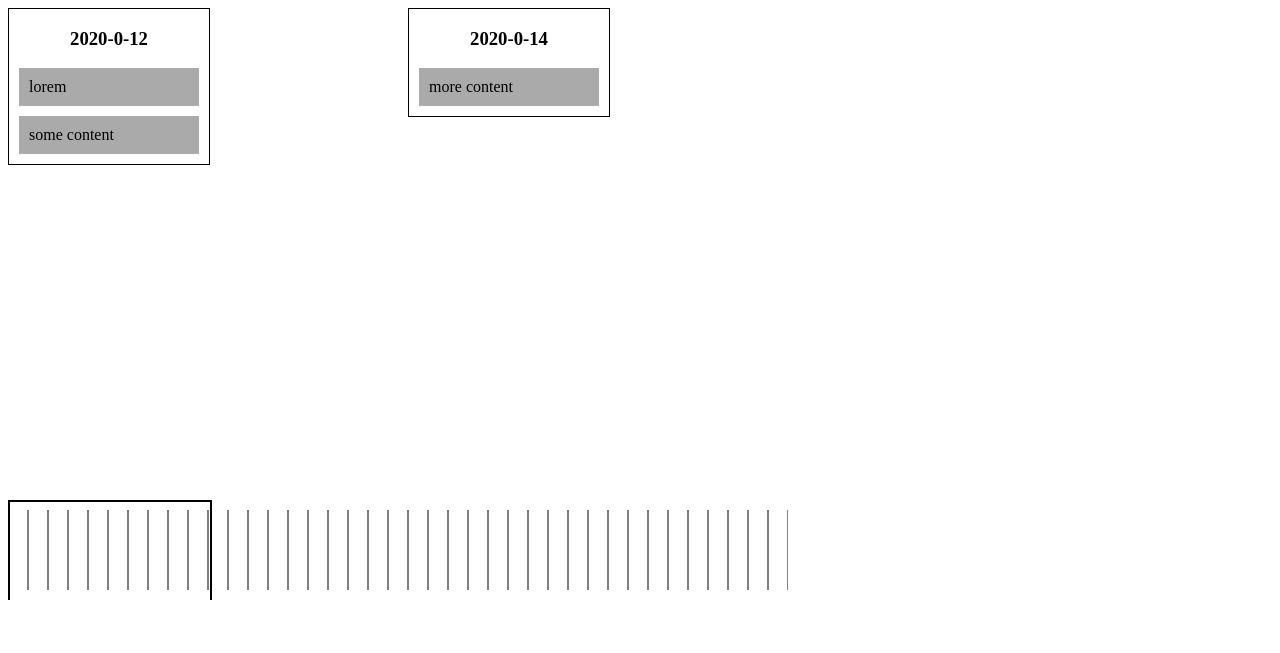
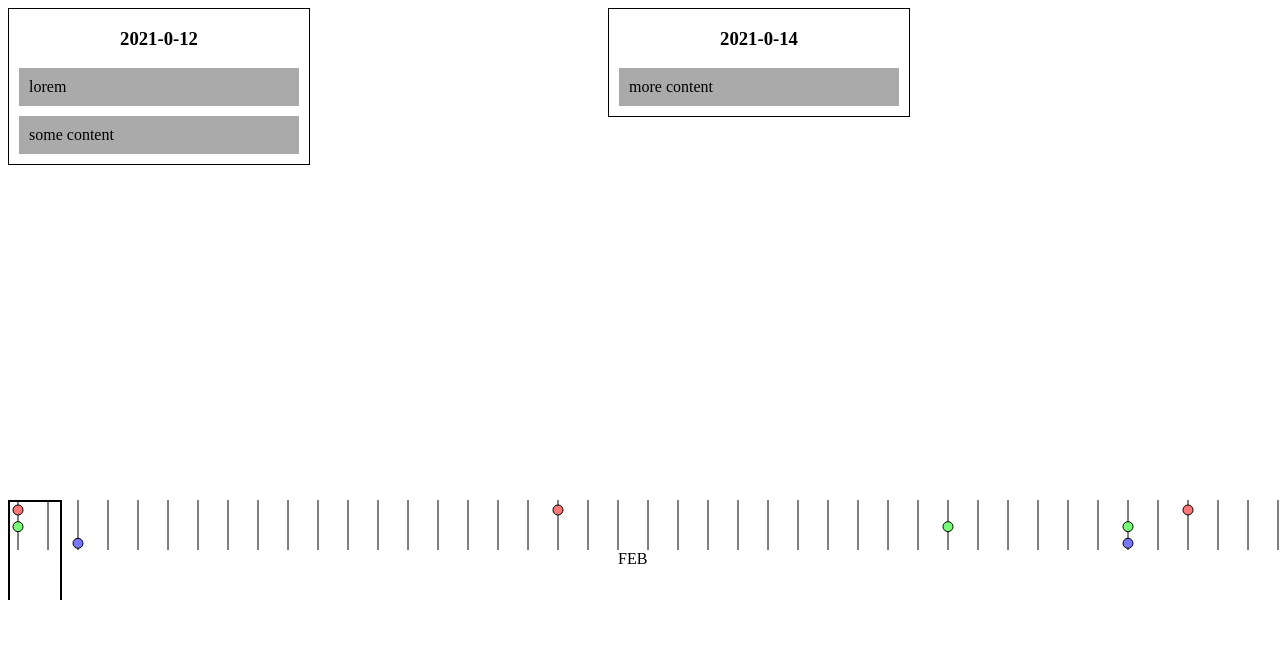
Before and after one commit to JavMayDev/timeline, a website built with webpack: page dist/index.html in a window 1280 px wide. Built offline with nearby package versions, Linux system fonts and the light colour scheme.

Commit message:
scroll the draggable line when dragging to check out all the line without scrolling it (there is some weird bug when scolling the docs line, but it actually works, is just it seems weird)
preview docs in the scaled line

print months

```diff
--- a/src/constants.js
+++ b/src/constants.js
@@ -1,5 +1,21 @@
 const milisecInDay = 1000 * 60 * 60 * 24
-const dayWidth = 200
+const dayWidth = 300
 const scale = 10
+const canvasHeight = 50
 
-export { dayWidth, milisecInDay, scale }
+const monthNames = [
+    'Enero',
+    'Febrero',
+    'Marzo',
+    'Abril',
+    'Mayo',
+    'Junio',
+    'Julio',
+    'Agosto',
+    'Septiembre',
+    'Octubre',
+    'Noviembre',
+    'Diciembre',
+]
+
+export { dayWidth, milisecInDay, scale, canvasHeight, monthNames }
--- a/src/domElements.js
+++ b/src/domElements.js
@@ -4,4 +4,5 @@ const scrollable = document.getElementById('tl-scrollable')
 const draggable = document.getElementById('tl-draggable')
 const canvas = document.getElementById('tl-canvas')
 
+
 export { docsLine, draggableLine, scrollable, draggable, canvas }
--- a/src/draggable.js
+++ b/src/draggable.js
@@ -1,4 +1,4 @@
-import { scrollable, draggable } from './domElements'
+import { scrollable, draggable, draggableLine, canvas } from './domElements'
 import { scale } from './constants'
 
 var draggableDragging = null
@@ -6,22 +6,42 @@ var draggableDragging = null
 // is dragging
 document.getElementById('tl-draggable').onmousedown = () =>
     (draggableDragging = draggable)
+document.getElementById('tl-draggable').ontouchstart = () =>
+    (draggableDragging = draggable)
 
 // stop dragging
 document.onmouseup = () => (draggableDragging = null)
 
-// move draggable to mouse  position
-document.onmousemove = ({ clientX }) => {
+// start dragging
+document.onmousemove = ({ clientX }) => drag(clientX)
+document.ontouchmove = ({ touches }) => drag(touches[0].clientX)
+
+// move draggable to clientX position
+function drag(clientX) {
     if (draggableDragging) {
-        let left = clientX
-        console.log('style: ', parseInt())
+        let left = clientX + draggableLine.scrollLeft
         draggableDragging.style.left = left + 'px'
         scrollable.scroll({ left: left * scale })
+
+	scrollDraggableLine()
     }
+}
+
+// this is to checkout all the line at dragging
+// (actually hard to explain)
+function scrollDraggableLine() {
+    const overflowed = canvas.offsetWidth - draggableLine.offsetWidth
+    draggableLine.scrollLeft =
+        ((parseInt(draggable.style.left.split('p')) -
+            draggableLine.scrollLeft) /
+            draggableLine.offsetWidth) *
+        overflowed
 }
 
 // move draggable when docsLine scrolling
 scrollable.onscroll = event => {
-    if (!draggableDragging)
+    if (!draggableDragging) {
         draggable.style.left = event.target.scrollLeft / scale + 'px'
+	scrollDraggableLine()
+    }
 }
--- a/src/getDocsByDate.js
+++ b/src/getDocsByDate.js
@@ -2,5 +2,13 @@ import { docs } from './getDocs'
 
 export default date =>
     docs.filter(doc => {
-        if (doc.date.getTime() === date.getTime()) return doc
+	// it cannot be just doc.date == date
+	// or doc.date.getTime() == date.getTime()
+	// because a javascript date weirdness
+        if (
+            doc.date.getFullYear() == date.getFullYear() &&
+            doc.date.getMonth() == date.getMonth() &&
+            doc.date.getDate() == date.getDate()
+        )
+            return doc
     })
--- /dev/null
+++ b/src/mocks/docTypes.js
@@ -0,0 +1,5 @@
+export default [
+    { id: 0, name: 'Ipsum', color: '#f77' },
+    { id: 1, name: 'Lorem', color: '#7f7' },
+    { id: 2, name: 'dolor', color: '#77f' },
+]
--- a/src/mocks/test.js
+++ b/src/mocks/test.js
@@ -1,11 +1,11 @@
-
 export default [
-    { date: '2020-01-12', content: 'lorem' },
-    { date: '2020-01-12', content: 'some content' },
-    { date: '2020-01-14', content: 'more content' },
-    { date: '2020-01-30', content: 'impsum' },
-    { date: '2020-02-12', content: 'dolro' },
-    { date: '2020-02-18', content: 'sit' },
-    { date: '2020-02-20', content: 'amet' },
-    { date: '2020-02-18', content: 'consectetuer' },
+    { date: '2021-01-12', content: 'lorem', type: 0 },
+    { date: '2021-01-12', content: 'some content', type: 1 },
+    { date: '2021-01-14', content: 'more content', type: 2 },
+    { date: '2021-01-30', content: 'impsum', type: 0 },
+    { date: '2021-02-12', content: 'dolro', type: 1 },
+    { date: '2021-04-06', content: 'why this isnt rendering??', type: 1 },
+    { date: '2021-02-18', content: 'sit', type: 2 },
+    { date: '2021-02-20', content: 'amet', type: 0 },
+    { date: '2021-02-18', content: 'consectetuer', type: 1 },
 ]
--- a/src/setDayWrapper.js
+++ b/src/setDayWrapper.js
@@ -1,5 +1,5 @@
 import { docsLine } from './domElements'
-import { dayWidth, milisecInDay } from './constants'
+import { dayWidth } from './constants'
 
 export default (docs, date, dayDiff) => {
     // set the wrapper
--- a/src/setTimeline.js
+++ b/src/setTimeline.js
@@ -1,32 +1,69 @@
 import { minDate, maxDate, docsRange } from './getDocs'
 import setDayWrapper from './setDayWrapper'
 import getDocsByDate from './getDocsByDate'
-import { canvas } from './domElements'
-import { scale, dayWidth } from './constants'
+import { canvas, draggableLine } from './domElements'
+import { monthNames, scale, dayWidth, canvasHeight } from './constants'
+import docTypes from './mocks/docTypes'
 
-canvas.width = (docsRange * dayWidth) / scale
+// set canvas
+canvas.width = (docsRange * dayWidth) / scale + 20
+canvas.height = canvasHeight
 const ctx = canvas.getContext('2d')
 
 let i = 0 // yeah, i know
+console.log('maxDate:', maxDate)
 for (
     let dateIndex = new Date(minDate);
-    dateIndex <= maxDate;
+    dateIndex.getTime() <= maxDate.getTime();
     dateIndex.setDate(dateIndex.getDate() + 1)
 ) {
 
-    drawDate(i)
+    // get how left-spaced put each thing in the scaled line
+    const x = (i * dayWidth) / scale + 10
+
+    drawDate(x)
+
+    // when new month
+    if (dateIndex.getDate() == 1) printMonthName(dateIndex.getMonth(), x)
 
     const dateDocs = getDocsByDate(dateIndex)
-    if (dateDocs.length > 0) setDayWrapper(dateDocs, dateIndex, i)
+    if (dateDocs.length > 0) {
+	// insert docs on the docs line
+        setDayWrapper(dateDocs, dateIndex, i)
+	// insert doc previews according to type in the scaled line
+        docTypes.forEach((type, typeIndex) => {
+            if (dateDocs.find(doc => doc.type == type.id))
+                drawDocType(x, type, typeIndex)
+        })
+    }
 
     i++
 }
 
-
-function drawDate (dayDiff) {
+function drawDate(x) {
     ctx.beginPath()
-    const scaledDay = (dayDiff * dayWidth) / scale
-    ctx.moveTo(scaledDay, 10)
-    ctx.lineTo(scaledDay, 90 )
+    ctx.moveTo(x, 0)
+    ctx.lineTo(x, canvasHeight)
     ctx.stroke()
 }
+
+function drawDocType(x, type, typeIndex) {
+    console.log('on drawDocType')
+    ctx.beginPath()
+    ctx.arc(x, (canvasHeight / docTypes.length) * typeIndex + 10, 5, 0, Math.PI * 2)
+    ctx.fillStyle = type.color
+    ctx.fill()
+    ctx.stroke()
+}
+
+function printMonthName(monthIndex, x) {
+    const monthSpan = document.createElement('span')
+    monthSpan.appendChild(
+        document.createTextNode(
+            monthNames[monthIndex].substring(0, 3).toUpperCase()
+        )
+    )
+    monthSpan.style.left = x + 'px'
+    monthSpan.style.top = canvasHeight + 'px'
+    draggableLine.appendChild(monthSpan)
+}
--- a/src/style.scss
+++ b/src/style.scss
@@ -29,7 +29,7 @@ $color: #623;
     }
 
     #tl-draggable-line {
-	overflow-x: scroll;
+	overflow-x: hidden;
 	height: 100px;
 	width: 100%;
 	top: 500px;
@@ -43,9 +43,13 @@ $color: #623;
 	    position: absolute;
 	    cursor: move;
 	    height: 100%;
-	    width: 200px;
+	    width: 50px;
 	    background-color: transparent;
 	    border: 2px solid black
 	}
+
+	span {
+	    position: absolute;
+	}
     }
 }
```
